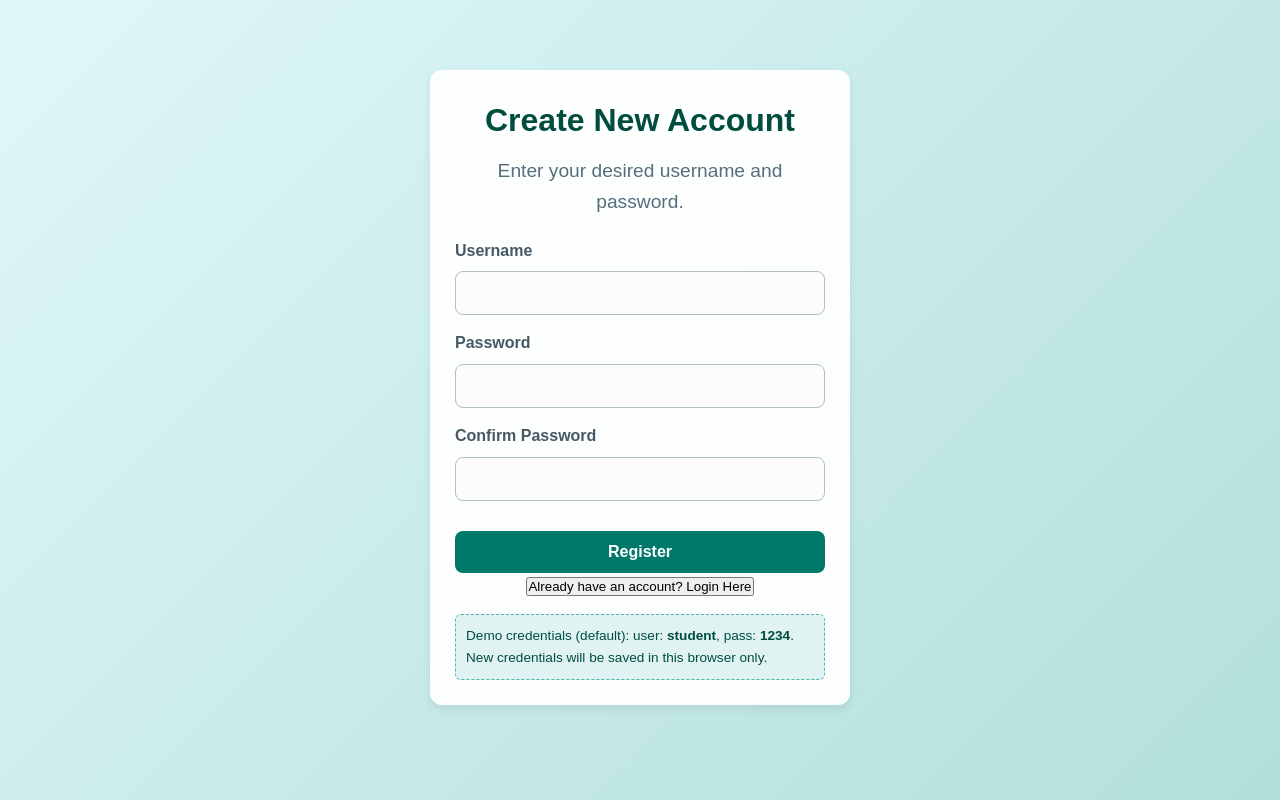
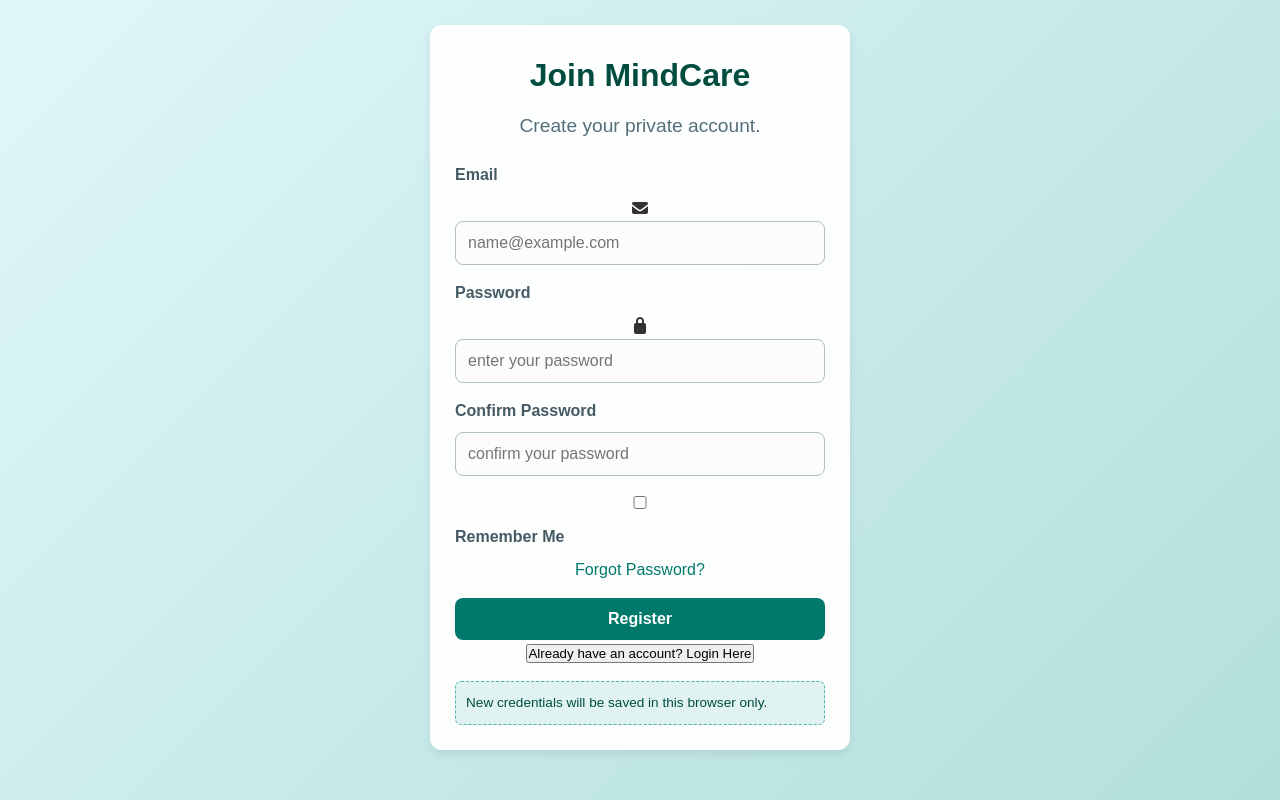
Before and after one commit to devanshi007006-crypto/MentalCare, a plain HTML site: page index.html in a window 1280 px wide. Both pictures are taken after a click on the button "Need an account? Register Here". Drawn offline with Linux system fonts and the light colour scheme.

Commit message:
Update index.html

```diff
--- a/index.html
+++ b/index.html
@@ -4,6 +4,7 @@
     <meta charset="UTF-8">
     <title>MindCare Login/Register</title>
     <link rel="stylesheet" href="style.css">
+    <link href="https://cdnjs.cloudflare.com/ajax/libs/font-awesome/7.0.1/css/all.min.css" rel="stylesheet">
 </head>
 <body class="center-page">
     <div class="card login-card">
@@ -13,15 +14,27 @@
         </p>
 
        <form id="authForm">
-            <label for="username">Username</label>
-            <input type="text" id="username" required minlength="4">
+        <div class="input-group">
+    <label for="email">Email</label><i class="fas fa-envelope icon"></i>
+    <input type="email" id="email" required placeholder="name@example.com" pattern="[a-z0-9._%+\-]+@[a-z0-9.\-]+\.[a-z]{2,}$">
 
-            <label for="password">Password</label>
-            <input type="password" id="password" required minlength="4">
+    <label for="password">Password</label><i class="fas fa-lock icon"></i>
+    <input type="password" id="password" required minlength="5" placeholder="enter your password" pattern="(?=.*\d)(?=.*[a-z])(?=.*[A-Z]).{5,}"
+    title="Must contain at least one number and one uppercase and lowercase letter, and at least 5 or more characters">
 
     <div id="confirmPasswordGroup" class="hidden">
         <label for="confirmPassword">Confirm Password</label>
-                <input type="password" id="confirmPassword" minlength="4">
+        <input type="password" id="confirmPassword" minlength="5" placeholder="confirm your password" pattern="(?=.*\d)(?=.*[a-z])(?=.*[A-Z]).{5,}"
+        title="Must contain at least one number and one uppercase and lowercase letter, and at least 5 or more characters">
+    </div>
+</div>
+    <div class="form-options">
+        <label class="checkbox-container">
+            <input type="checkbox" id="rememberMe">
+            Remember Me
+            <span class="checkmark"></span>
+        </label>
+        <a href="#" id="forgotPassword" class="btn-link-sm">Forgot Password?</a>
     </div>
 
     <div id="message"></div>
@@ -32,67 +45,87 @@
 <button id="toggleButton" class="btn-link">Need an account? Register Here</button>
 
 <p class="note">
-            Demo credentials (default): user: <strong>student</strong>, pass: <strong>1234</strong>.
     New credentials will be saved in this browser only.
 </p>
     </div>
 
     <script>
-        const authForm = document.getElementById("authForm");
-        const usernameInput = document.getElementById("username");
-        const passwordInput = document.getElementById("password");
-        const confirmPasswordInput = document.getElementById("confirmPassword");
-        const confirmPasswordGroup = document.getElementById("confirmPasswordGroup");
-        const messageDiv = document.getElementById("message");
-        const submitButton = document.getElementById("submitButton");
-        const toggleButton = document.getElementById("toggleButton");
-        const formTitle = document.getElementById("formTitle");
-        const formSubtitle = document.getElementById("formSubtitle");
-
-        // Use localStorage for client-side storage
-        const STORAGE_KEY = 'mindcare_user_credentials';
-
-        // Initialize default user if none exist
-        if (!localStorage.getItem(STORAGE_KEY)) {
-            const initialUsers = { "student": "1234" };
-            localStorage.setItem(STORAGE_KEY, JSON.stringify(initialUsers));
-        }
+        // Define storage key and a default demo user
+    const STORAGE_KEY = 'mindcare-users';
+    const DEMO_EMAIL = 'student@demo.com'; // New demo email
+    const DEMO_PASSWORD = '1234';          // Existing demo password (4 chars)
+    const REMEMBER_ME_KEY = 'mindcare-remember-email';
 
     let isRegisterMode = false;
 
-        function toggleMode(register) {
-            isRegisterMode = register;
-            confirmPasswordGroup.classList.toggle("hidden", !isRegisterMode);
-            confirmPasswordInput.required = isRegisterMode;
+    // Get elements
+    const formTitle = document.getElementById('formTitle');
+    const formSubtitle = document.getElementById('formSubtitle');
+    const authForm = document.getElementById('authForm');
+    const emailInput = document.getElementById('email'); // Updated ID
+    const passwordInput = document.getElementById('password');
+    const confirmPasswordGroup = document.getElementById('confirmPasswordGroup');
+    const confirmPasswordInput = document.getElementById('confirmPassword');
+    const messageDiv = document.getElementById('message');
+    const submitButton = document.getElementById('submitButton');
+    const toggleButton = document.getElementById('toggleButton');
 
-            if (isRegisterMode) {
-                formTitle.textContent = "Create New Account";
-                formSubtitle.textContent = "Enter your desired username and password.";
-                submitButton.textContent = "Register";
-                toggleButton.textContent = "Already have an account? Login Here";
-            } else {
-                formTitle.textContent = "Welcome Back";
-                formSubtitle.textContent = "Please log in to continue.";
-                submitButton.textContent = "Login";
-                toggleButton.textContent = "Need an account? Register Here";
-            }
-            messageDiv.textContent = ""; // Clear messages on toggle
+    // NEW ELEMENTS
+    const rememberMeCheckbox = document.getElementById('rememberMe');
+    const forgotPasswordLink = document.getElementById('forgotPassword');
+
+    // --- Core Functions ---
+
+    // 1. Load users from localStorage or set default
+    let users = JSON.parse(localStorage.getItem(STORAGE_KEY)) || {};
+    // Ensure demo user exists
+    if (!users[DEMO_EMAIL]) {
+        users[DEMO_EMAIL] = DEMO_PASSWORD;
+        localStorage.setItem(STORAGE_KEY, JSON.stringify(users));
     }
 
-        toggleButton.addEventListener("click", () => toggleMode(!isRegisterMode));
+    function toggleMode(toRegister) {
+        isRegisterMode = toRegister;
+        if (isRegisterMode) {
+            formTitle.textContent = 'Join MindCare';
+            formSubtitle.textContent = 'Create your private account.';
+            confirmPasswordGroup.classList.remove('hidden');
+            confirmPasswordInput.setAttribute('required', 'required');
+            submitButton.textContent = 'Register';
+            toggleButton.textContent = 'Already have an account? Login Here';
+        } else {
+            formTitle.textContent = 'Welcome Back';
+            formSubtitle.textContent = 'Please log in to continue.';
+            confirmPasswordGroup.classList.add('hidden');
+            confirmPasswordInput.removeAttribute('required');
+            submitButton.textContent = 'Login';
+            toggleButton.textContent = 'Need an account? Register Here';
+        }
+    }
 
-        authForm.addEventListener("submit", function (e) {
+    // 2. Remember Me Logic (Load)
+    function loadRememberedEmail() {
+        const rememberedEmail = localStorage.getItem(REMEMBER_ME_KEY);
+        if (rememberedEmail) {
+            emailInput.value = rememberedEmail;
+            rememberMeCheckbox.checked = true;
+        }
+    }
+
+    // 3. Form Submission Handler
+    authForm.addEventListener('submit', function (e) {
         e.preventDefault();
-            messageDiv.textContent = "";
-            const u = usernameInput.value.trim();
+        messageDiv.textContent = ''; // Clear previous messages
+
+        const u = emailInput.value.trim();
         const p = passwordInput.value.trim();
-            const users = JSON.parse(localStorage.getItem(STORAGE_KEY));
 
         if (u.length < 4 || p.length < 4) {
-                messageDiv.textContent = "Username and password must be at least 4 characters long.";
+            messageDiv.textContent = "Email and password must be at least 4 characters long.";
             return;
         }
 
+        // Registration Logic
         if (isRegisterMode) {
             const pc = confirmPasswordInput.value.trim();
 
@@ -102,7 +135,7 @@
             }
 
             if (users[u]) {
-                    messageDiv.textContent = "Error: This username is already taken.";
+                messageDiv.textContent = "Error: This email is already registered.";
                 return;
             }
 
@@ -111,6 +144,7 @@
             localStorage.setItem(STORAGE_KEY, JSON.stringify(users));
             messageDiv.textContent = `Success! User '${u}' registered. Logging in...`;
 
+            // Auto-login and redirect
             setTimeout(() => {
                 window.location.href = "home.html";
             }, 1000);
@@ -119,16 +153,37 @@
             // LOGIN MODE
             if (users[u] === p) {
                 // LOGIN SUCCESS
+
+                // Remember Me Logic (Save)
+                if (rememberMeCheckbox.checked) {
+                    localStorage.setItem(REMEMBER_ME_KEY, u);
+                } else {
+                    localStorage.removeItem(REMEMBER_ME_KEY);
+                }
+
                 window.location.href = "home.html";
             } else {
                 // LOGIN FAILURE
-                    messageDiv.textContent = "Incorrect username or password.";
+                messageDiv.textContent = "Incorrect email or password.";
             }
         }
     });
 
-        // Initialize to Login mode on load
+    // 4. Toggle Mode Button
+    toggleButton.addEventListener('click', function() {
+        toggleMode(!isRegisterMode);
+    });
+
+    // 5. Forgot Password Handler (DEMO ONLY)
+    forgotPasswordLink.addEventListener('click', function(e) {
+        e.preventDefault();
+        alert("This is a demo. In a real application, you would be taken to a page to request a password reset link be sent to your email.");
+    });
+
+
+    // Initialize on load
     toggleMode(false);
+    loadRememberedEmail(); // Load remembered email on startup
     </script>
 </body>
 </html>
```
Lines whose indentation alone changed are shown as unchanged.
